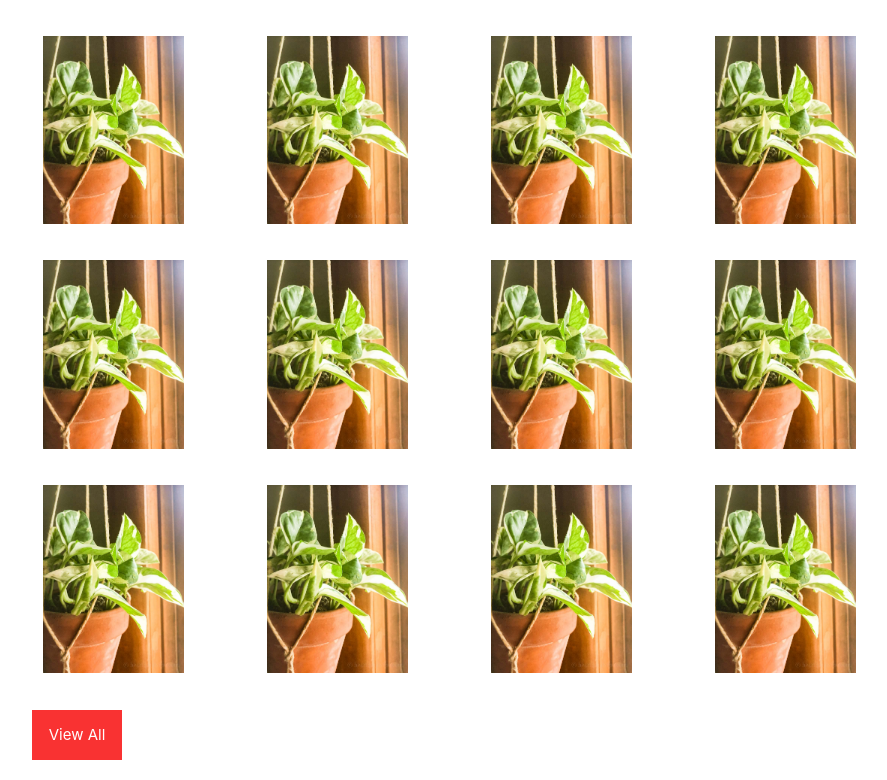
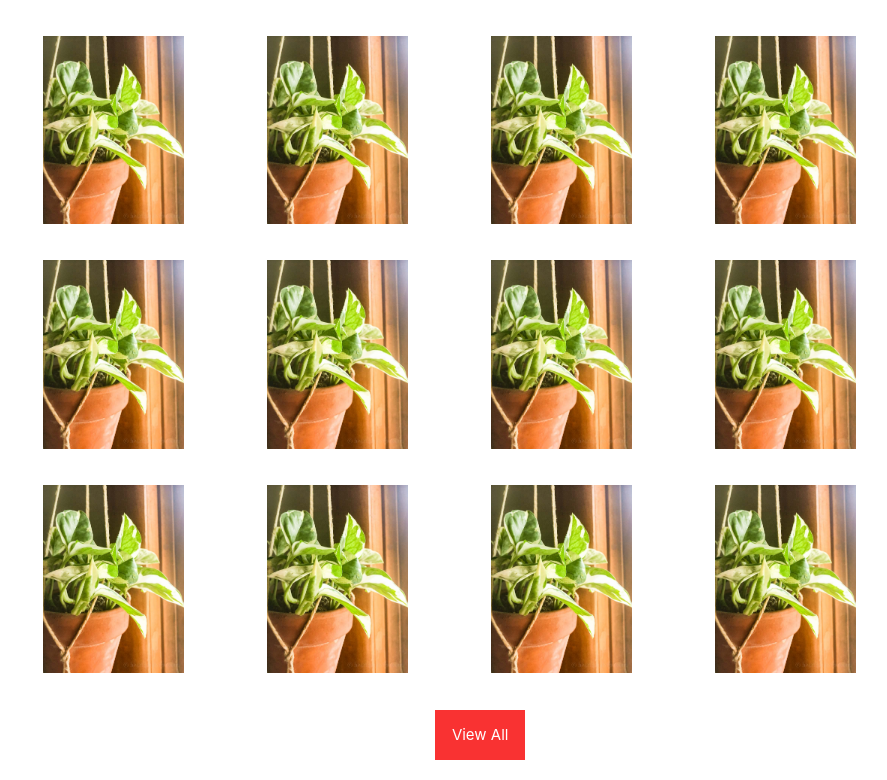
Before and after one commit to lilipcohen/plant-care, a React (Create React App) app in the folder client/: page / in a window 1280 px wide. Shown: the part 1076-1856 px from the top of the page, without its empty margins (160-1047 px from the left). Built offline with nearby package versions, Linux system fonts and the light colour scheme.

Commit message:
centering button

```diff
--- a/client/src/pages/Home/style.css
+++ b/client/src/pages/Home/style.css
@@ -50,6 +50,7 @@
   opacity: 0.8;
   color: white;
   border: none;
-  margin: auto;
+  text-align: center;
+  margin-left: 45%;
   cursor: pointer;
 }
```
